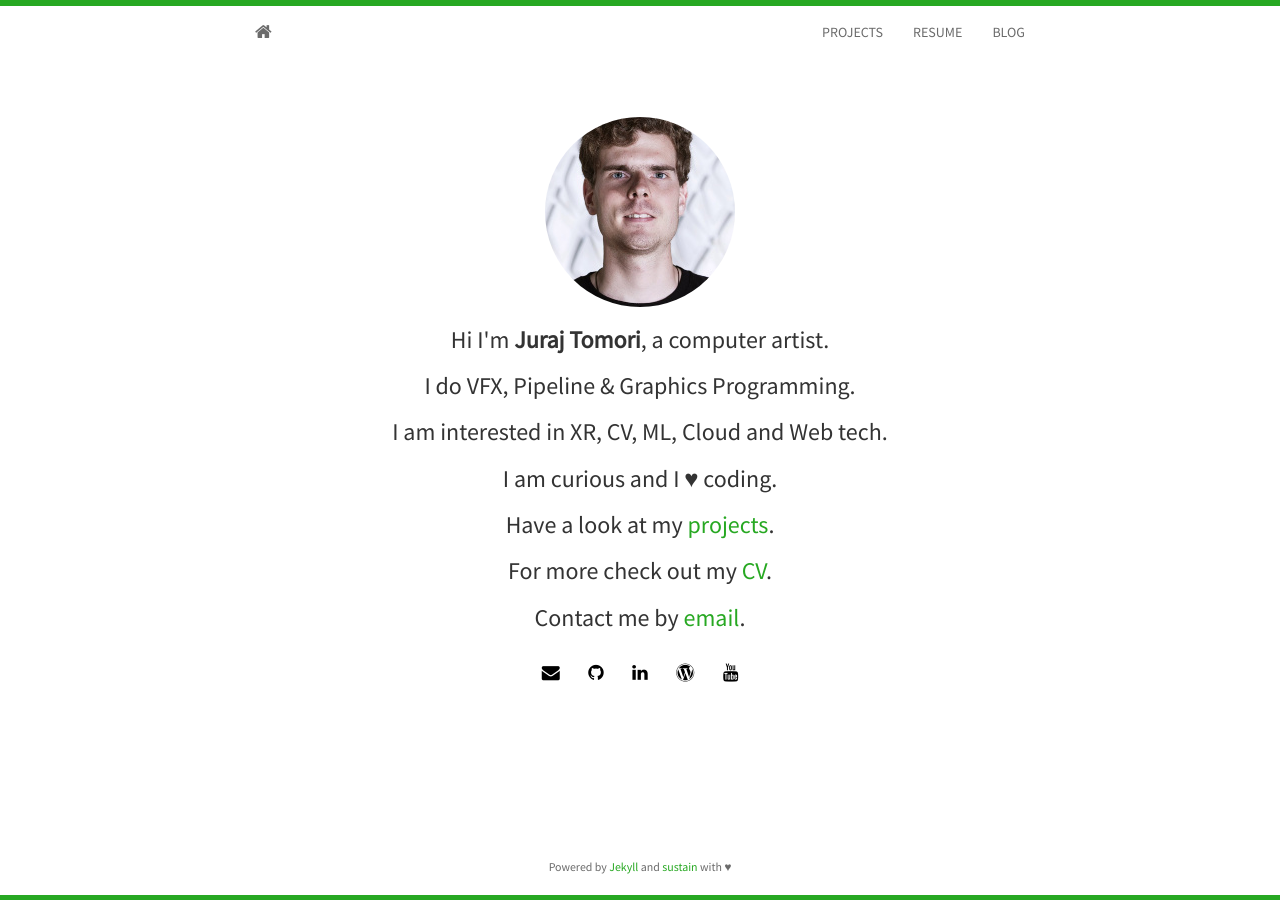
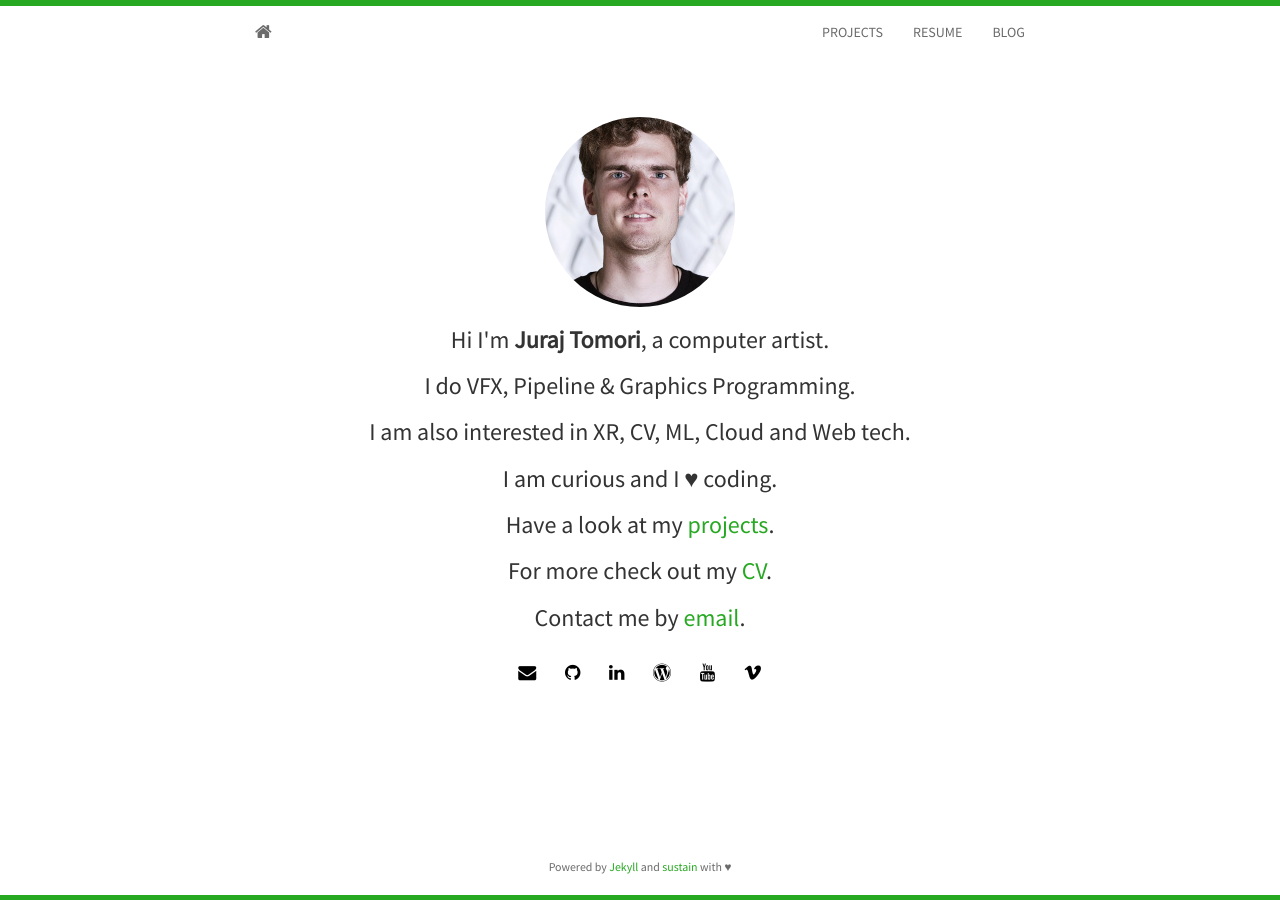
Before and after one commit to jtomori/jtomori.github.io, a Jekyll site: the page built from index.html, in a window 1280 px wide. Built offline with Jekyll 4.4.1, drawn with Linux system fonts in a browser that asks for light colours; nearby versions of some CDN libraries; the list of posts is cut into pages by our own code.

Commit message:
added vimeo link

```diff
--- a/_config.yml
+++ b/_config.yml
@@ -20,6 +20,7 @@ avatar: profile.jpg
 github: jtomori
 email: tomori.juraj@gmail.com
 linkedin: juraj-tomori
+vimeo: jurajtomori
 youtube: seals77
 wordpress: jurajtomori
 google_analytics: UA-136248017-1
--- a/_includes/social.html
+++ b/_includes/social.html
@@ -15,5 +15,8 @@
     {% if site.youtube %}
 	  <a href="https://www.youtube.com/user/{{ site.youtube }}"><i class="fa fa-youtube"></i></a>
     {% endif %}
+    {% if site.vimeo %}
+	  <a href="https://vimeo.com/{{ site.vimeo }}"><i class="fa fa-vimeo"></i></a>
+    {% endif %}
 	</h4>
 </div>
--- a/index.html
+++ b/index.html
@@ -9,7 +9,7 @@ layout: home
 	  </div>
 		<h3>Hi I'm <strong>{{ site.author }}</strong>, a computer artist.</h3>
 		<h3>I do VFX, Pipeline & Graphics Programming.</h3>
-		<h3>I am interested in XR, CV, ML, Cloud and Web tech.</h3>
+		<h3>I am also interested in XR, CV, ML, Cloud and Web tech.</h3>
 		<h3>I am curious and I ♥ coding.</h3>
 	  <h3>Have a look at my <a href="{{ site.baseurl }}projects.html">projects</a>.</h3>
 	  <h3>For more check out my <a href="{{ site.baseurl }}/cv">CV</a>.</h3>
```
